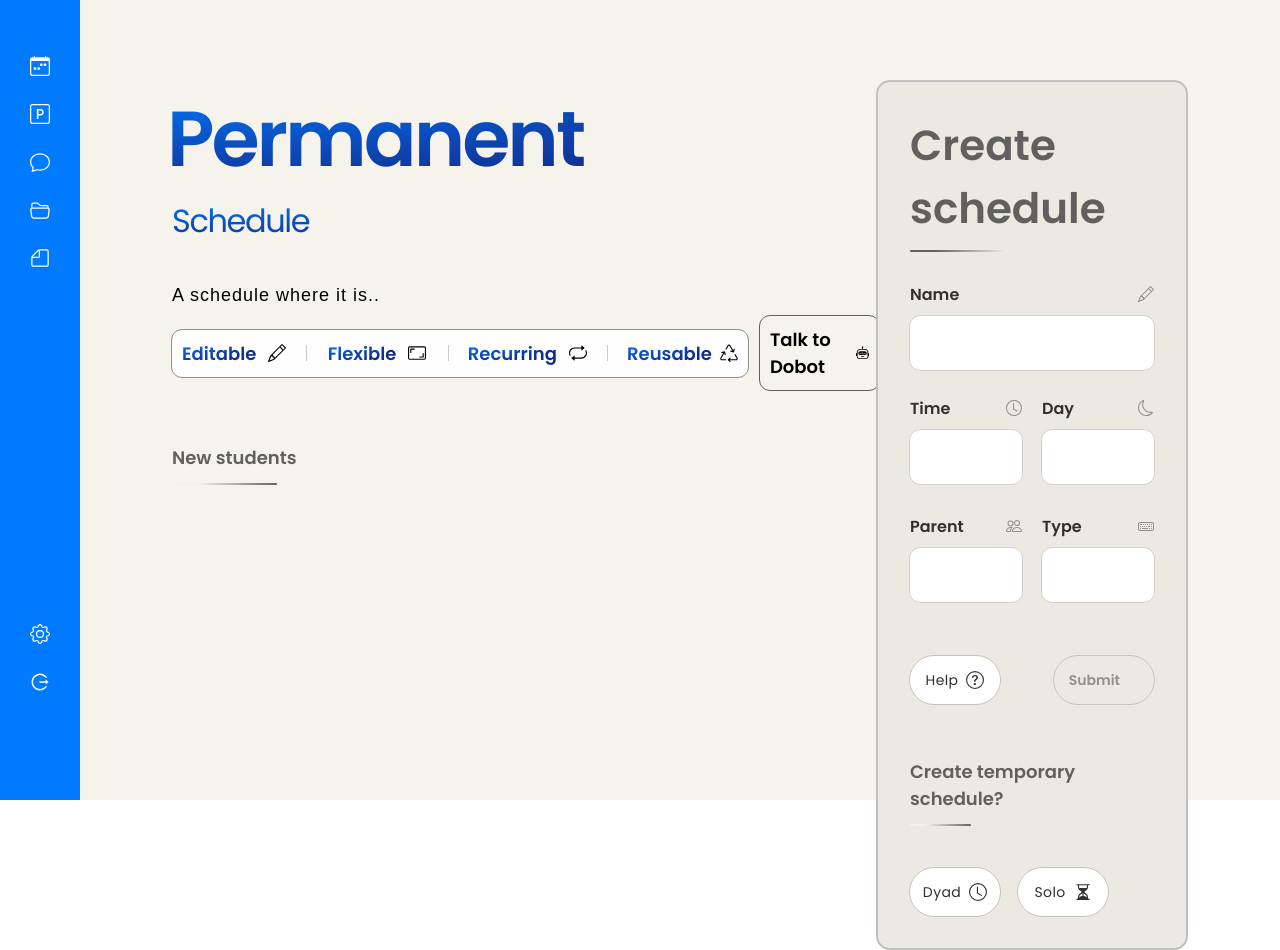
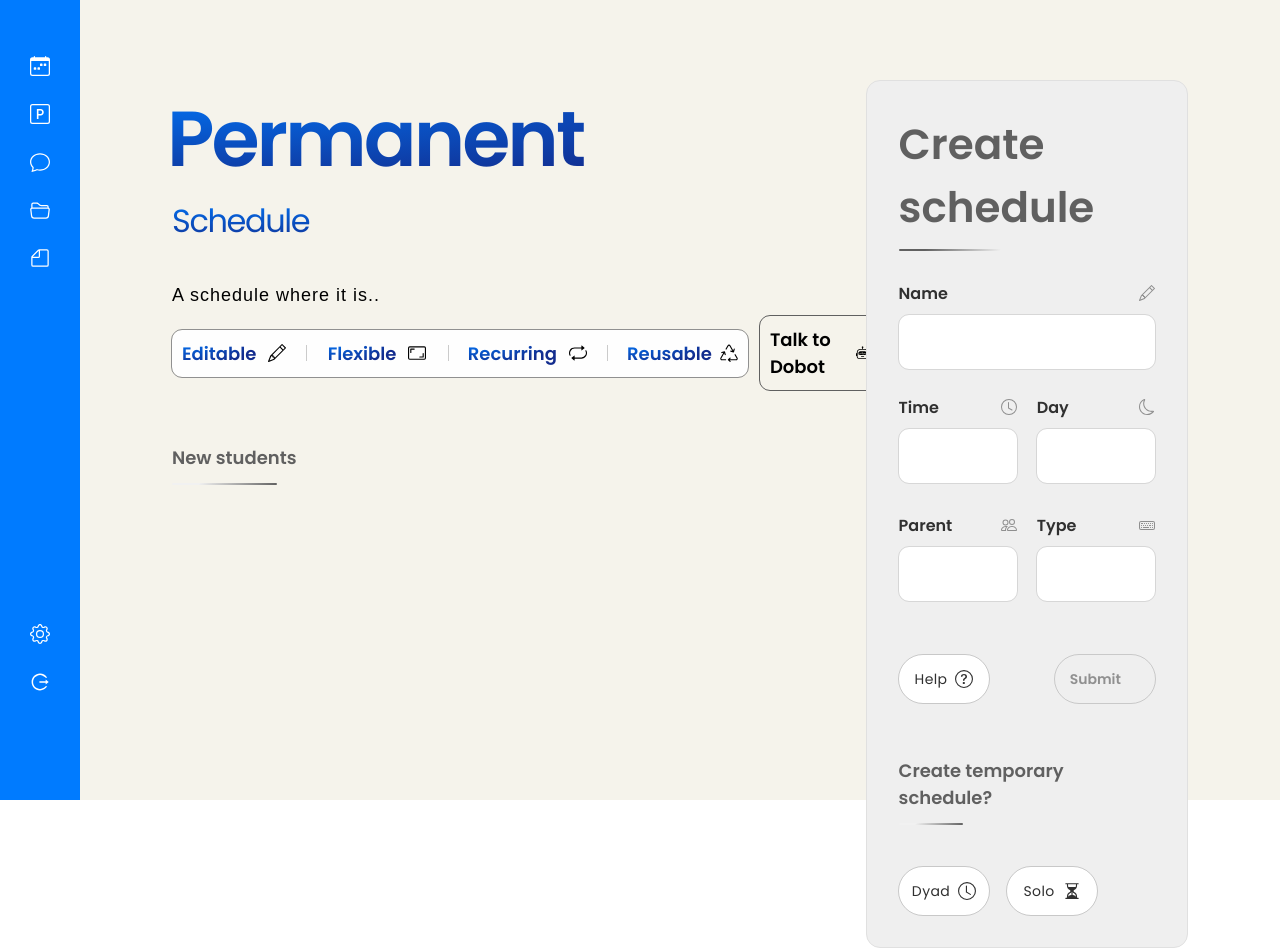
Before and after one commit to KludyRamirez/mlac-homeweb, a React (Create React App) app in the folder client/: page /schedule in a window 1280 px wide. Built offline with nearby package versions, Linux system fonts and the light colour scheme; some icons are missing.

Commit message:
[FIX] Create schedule form

```diff
--- a/client/src/Admin/AdminDashboard/CreateSchedule/CreateSchedule.js
+++ b/client/src/Admin/AdminDashboard/CreateSchedule/CreateSchedule.js
@@ -49,14 +49,14 @@ const Flexer = styled("div")({
 });
 
 const FormCon1 = styled("div")({
-  width: "30%",
+  width: "31%",
   "@media (max-width: 767px)": {
     width: "100%",
   },
 });
 
 const FormCon2 = styled("div")({
-  width: "60%",
+  width: "59%",
   display: "flex",
   justifyContent: "space-between",
   "@media (max-width: 767px)": {
--- a/client/src/Admin/AdminDashboard/CreateSchedule/CreateScheduleForm.js
+++ b/client/src/Admin/AdminDashboard/CreateSchedule/CreateScheduleForm.js
@@ -24,8 +24,8 @@ const Flexer = styled("div")({
   flexDirection: "column",
   alignItems: "flex-start",
   borderRadius: "14px",
-  background: "#ebe9e1",
-  border: "2px solid #c0c0c0",
+  background: "#efefef",
+  border: "1px solid #e0e0e0",
   padding: "32px",
   "@media (max-width: 767px)": {
     padding: "40px 20px",
```
Also changed, not shown: 1 other file (tests, documents, lock files or other folders).
